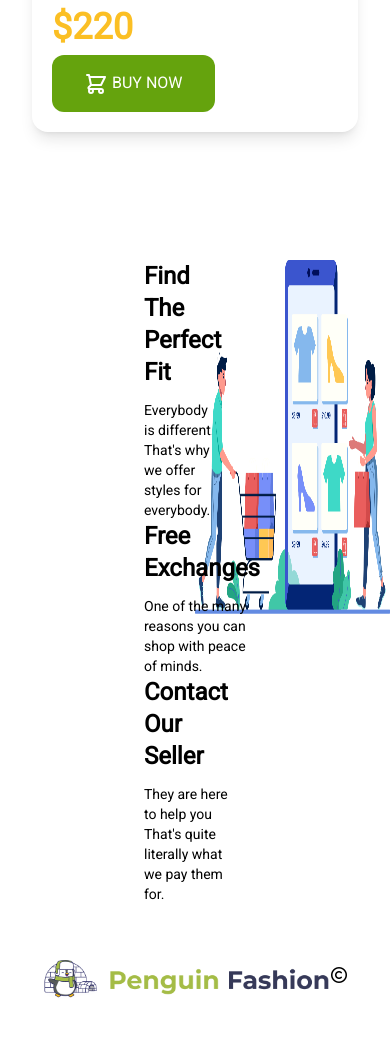
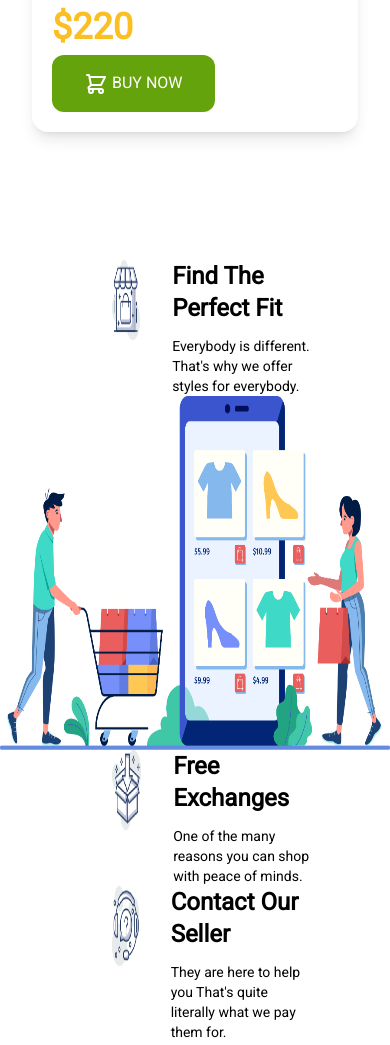
Before and after one commit to MariamSiddika/penguin-tailwind, a plain HTML site: page index.html in a window 390 px wide. Shown: the part 4840-5885 px from the top of the page. Drawn offline with nearby package versions, Linux system fonts and the light colour scheme.

Commit message:
responsiveness added

```diff
--- a/index.html
+++ b/index.html
@@ -169,7 +169,7 @@
         </section>
 
         <!-- Features -->
-        <section class="grid grid-cols-2 pt-32 pb-12">
+        <section class="grid md:grid-cols-2 pt-32 pb-12">
             <div class="flex justify-between px-20">
                 <div class="mx-auto px-8">
                     <img class="w-20 h-20 " src="icons/image 12.png" alt="">
```
